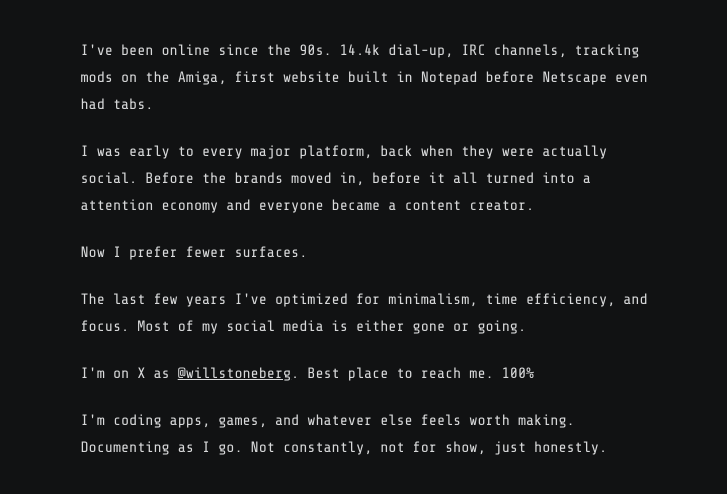
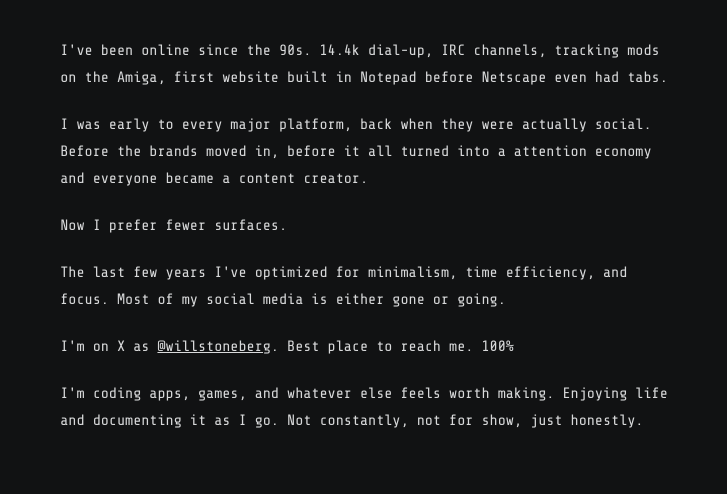
Before and after one commit to willstoneberg/notes-willstoneberg, a plain HTML site: page index.html in a window 1280 px wide. Shown: the part 200-694 px from the top of the page, without its empty margins (276-1003 px from the left). Drawn offline with nearby package versions, Linux system fonts and the light colour scheme.

Commit message:
Update body copy and widen body-text to 75ch
Co-Authored-By: Claude Sonnet 4.6 <noreply@anthropic.com>

```diff
--- a/index.html
+++ b/index.html
@@ -74,7 +74,7 @@
     }
 
     .body-text {
-      max-width: 70ch;
+      max-width: 75ch;
       margin: 0 auto;
       line-height: 1.8;
     }
@@ -169,7 +169,7 @@
 
     <p>I'm on X as  <a href="https://x.com/willstoneberg" style="color:inherit">@willstoneberg</a>. Best place to reach me. 100%</p>
 
-    <p>I'm coding apps, games, and whatever else feels worth making. Documenting as I go. Not constantly, not for show, just honestly.</p>
+    <p>I'm coding apps, games, and whatever else feels worth making. Enjoying life and documenting it as I go. Not constantly, not for show, just honestly.</p>
 
   </div>
 </div>
```
